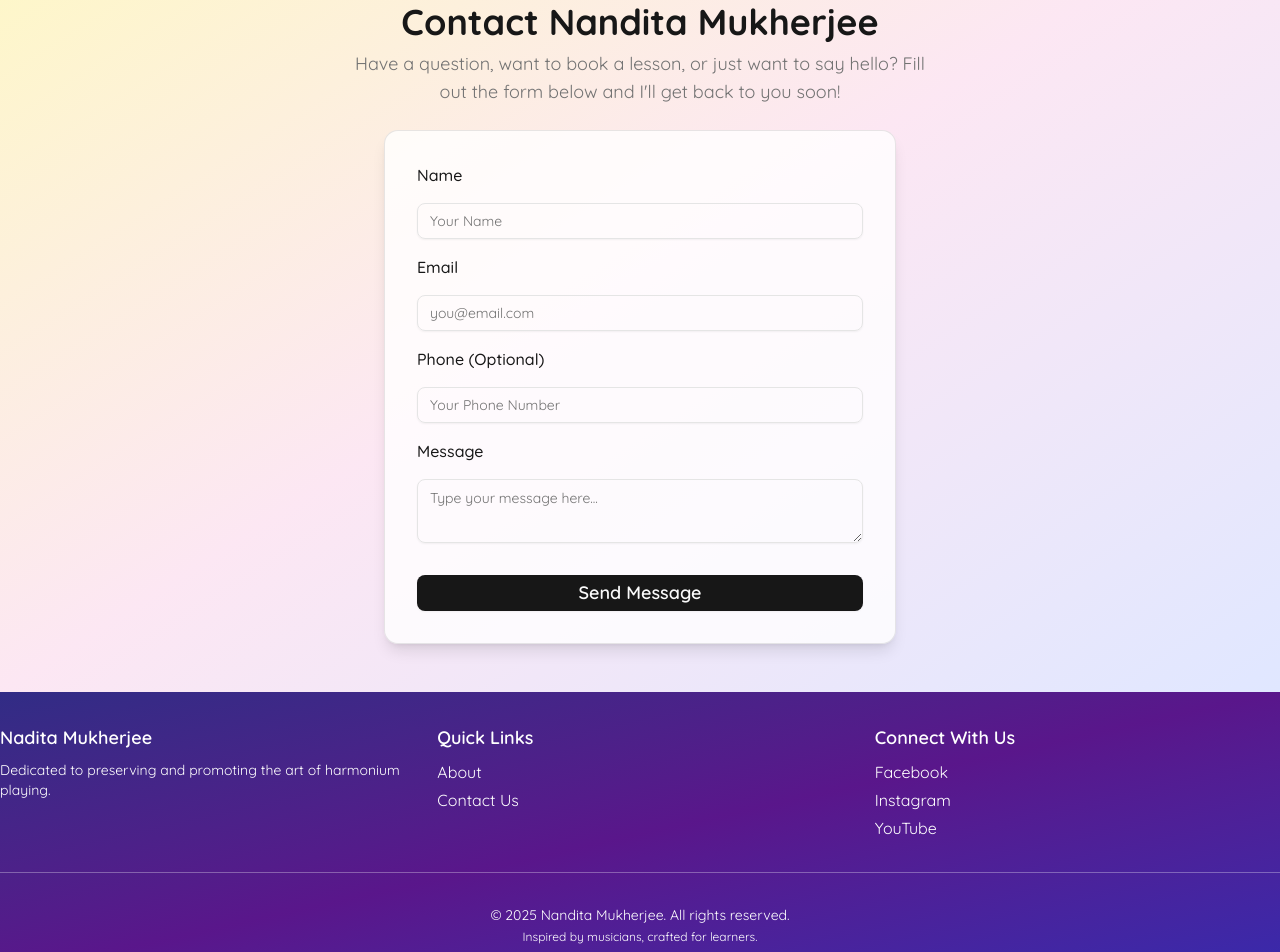
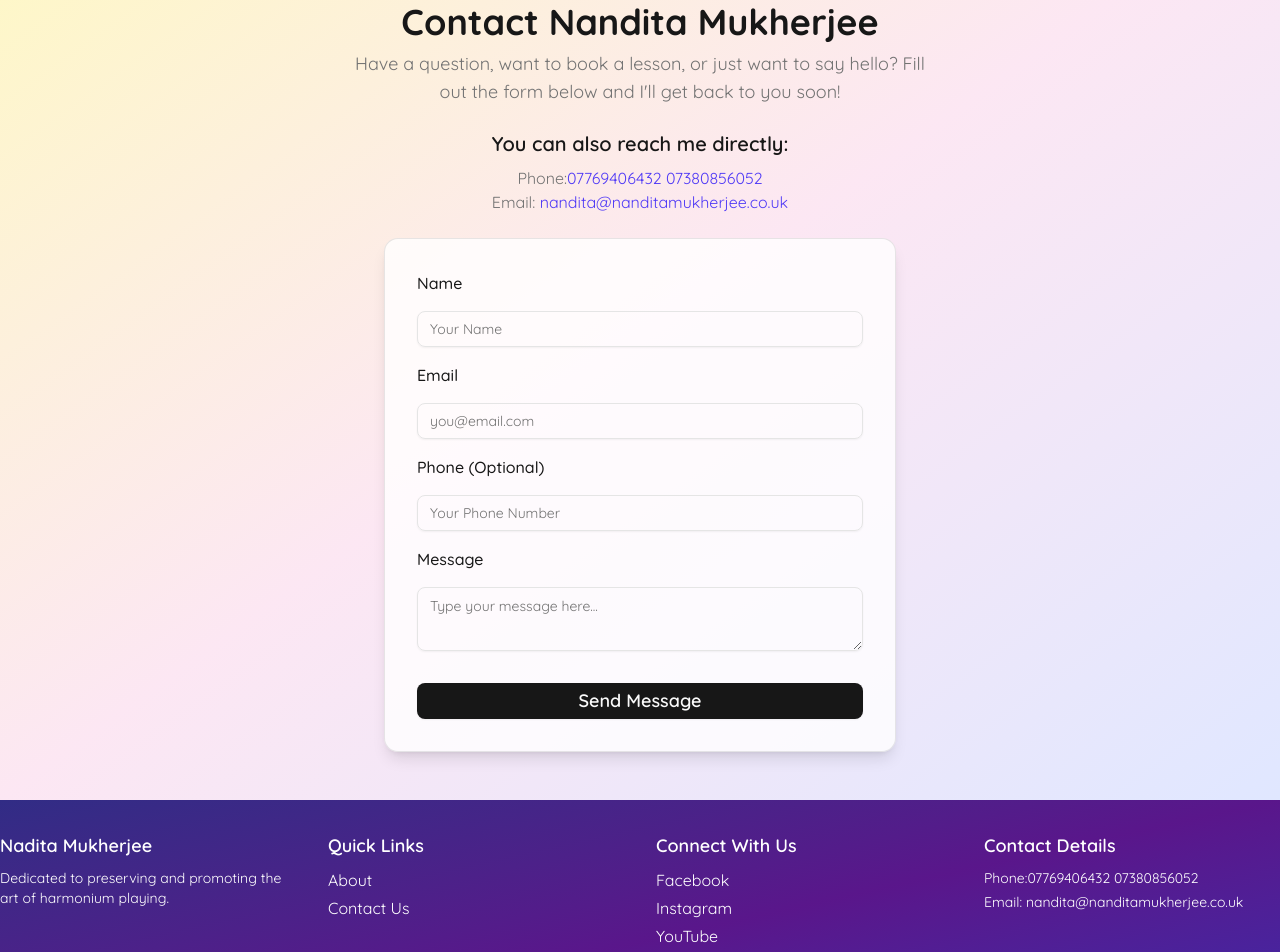
Before and after one commit to karthiknish/nandita-mukherjee, a Next.js app: page /contact in a window 1280 px wide. Shown: the part 180-1132 px from the top of the page. Built offline with nearby package versions, Linux system fonts and the light colour scheme.

Commit message:
Update HeroSection and TeachingSection content for clarity, modify YouTube channel URL, enhance AboutPage styling, and add contact details to ContactPage and Footer for improved accessibility.

```diff
--- a/src/app/about/page.js
+++ b/src/app/about/page.js
@@ -184,7 +184,7 @@ export default function AboutPage() {
                 Nandita&apos;s musical contributions have graced various
                 esteemed platforms. A notable highlight includes her performance
                 at the{" "}
-                <span className="italic text-secondary">
+                <span className="italic">
                   &quot;Bengal to Bethnal Green&quot;
                 </span>{" "}
                 event, presented by the acclaimed Grand Union Orchestra at Rich
--- a/src/app/contact/page.js
+++ b/src/app/contact/page.js
@@ -145,6 +145,35 @@ export default function ContactPage() {
             Have a question, want to book a lesson, or just want to say hello?
             Fill out the form below and I&apos;ll get back to you soon!
           </p>
+          <div className="mt-6 text-center text-muted-foreground">
+            <h2 className="text-xl font-semibold text-primary mb-2">
+              You can also reach me directly:
+            </h2>
+            <p>
+              Phone:
+              <a
+                href="tel:07769406432"
+                className="text-indigo-600 hover:underline"
+              >
+                07769406432 {"     "}
+              </a>
+              <a
+                href="tel:07380856052"
+                className="text-indigo-600 hover:underline"
+              >
+                07380856052
+              </a>
+            </p>
+            <p>
+              Email:{" "}
+              <a
+                href="mailto:nandita@nanditamukherjee.co.uk"
+                className="text-indigo-600 hover:underline"
+              >
+                nandita@nanditamukherjee.co.uk
+              </a>
+            </p>
+          </div>
         </motion.div>
         <motion.form
           onSubmit={handleSubmit}
--- a/src/app/page.js
+++ b/src/app/page.js
@@ -103,7 +103,7 @@ function HeroSection() {
               className="w-60 h-60 md:w-72 md:h-72 lg:w-80 lg:h-80 rounded-full object-cover shadow-xl group-hover:shadow-2xl border-4 border-white/60 ring-2 ring-purple-300 group-hover:ring-purple-500 transition-all duration-300 transform group-hover:scale-105"
             />
             <span className="absolute -bottom-4 left-1/2 -translate-x-1/2 bg-gradient-to-r from-purple-600 to-indigo-600 text-white px-6 py-2 rounded-full text-sm font-medium shadow-lg group-hover:from-purple-700 group-hover:to-indigo-700 transform group-hover:scale-105 transition-all duration-300 tracking-wider">
-              Harmonium Maestro
+              Musical Maestro
             </span>
           </div>
           <motion.div
@@ -136,7 +136,7 @@ function HeroSection() {
             </span>
             Nandita Mukherjee
             <span className="block text-xl md:text-2xl font-medium text-purple-500 mt-3 tracking-wide">
-              Harmonium Artist &amp; Educator
+              Musical Artist &amp; Educator
             </span>
           </motion.h1>
 
@@ -146,8 +146,8 @@ function HeroSection() {
           >
             With roots in a family of musicians, I&apos;ve dedicated my life to
             sharing the beauty and depth of Indian classical music through the
-            harmonium. As a performer, teacher, and composer, I invite you to
-            explore, learn, and experience the transformative power of music.
+            harmonium. As a performer, teacher, I invite you to explore, learn,
+            and experience the transformative power of music.
           </motion.p>
 
           <motion.blockquote
@@ -328,7 +328,7 @@ function TeachingSection() {
 
 function YouTubeSection() {
   const videos = ["-iOaLXntkVI", "x1TL3JbZnXw", "ab4SLvDvO44", "HiCWQQrr59g"];
-  const channelUrl = "https://www.youtube.com/@nanditamukherjee";
+  const channelUrl = "https://www.youtube.com/@nanditamukherjee515";
 
   return (
     <Section bg="bg-gradient-to-br from-indigo-50 via-pink-100 to-yellow-100">
--- a/src/components/Footer.js
+++ b/src/components/Footer.js
@@ -4,7 +4,7 @@ import Link from "next/link";
 export default function Footer() {
   return (
     <footer className="bg-gradient-to-br from-indigo-900 via-purple-900 to-indigo-800 text-white py-8 ">
-      <div className="container mx-auto grid grid-cols-1 md:grid-cols-3 gap-8 text-center md:text-left">
+      <div className="container mx-auto grid grid-cols-1 md:grid-cols-4 gap-8 text-center md:text-left">
         <div>
           <h3 className="font-semibold text-lg mb-2">Nadita Mukherjee</h3>
           <p className="text-sm">
@@ -48,6 +48,30 @@ export default function Footer() {
             </li>
           </ul>
         </div>
+        <div>
+          <h3 className="font-semibold text-lg mb-2">Contact Details</h3>
+          <ul className="space-y-1 text-sm">
+            <li>
+              Phone:
+              <a href="tel:07769406432" className="hover:underline">
+                07769406432{"   "}
+              </a>
+              <a href="tel:07380856052" className="hover:underline">
+                07380856052
+              </a>
+            </li>
+
+            <li>
+              Email:{" "}
+              <a
+                href="mailto:nandita@nanditamukherjee.co.uk"
+                className="hover:underline"
+              >
+                nandita@nanditamukherjee.co.uk
+              </a>
+            </li>
+          </ul>
+        </div>
       </div>
       <div className="text-center mt-8 pt-8 border-t border-white/30">
         <p className="text-sm">
```
